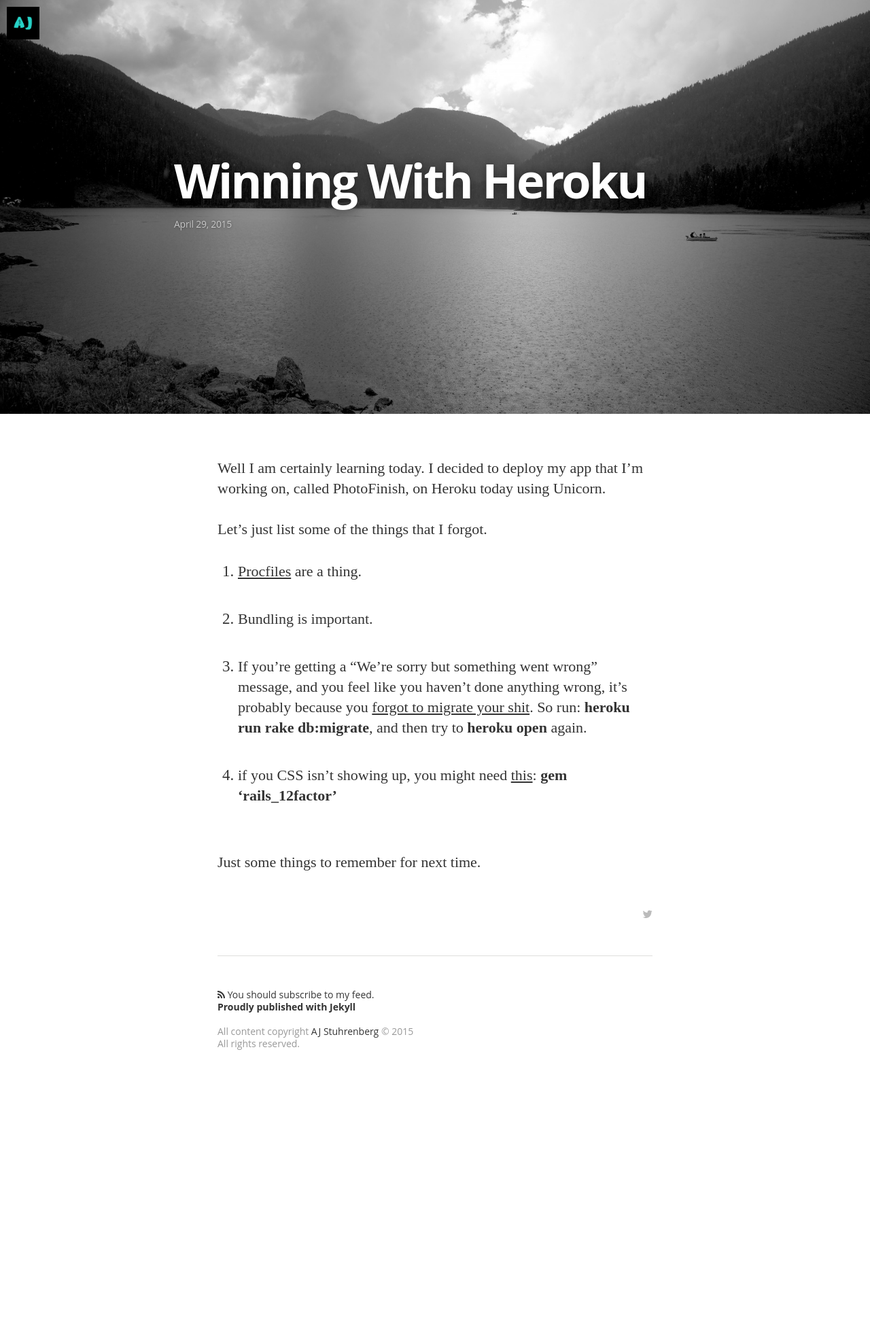
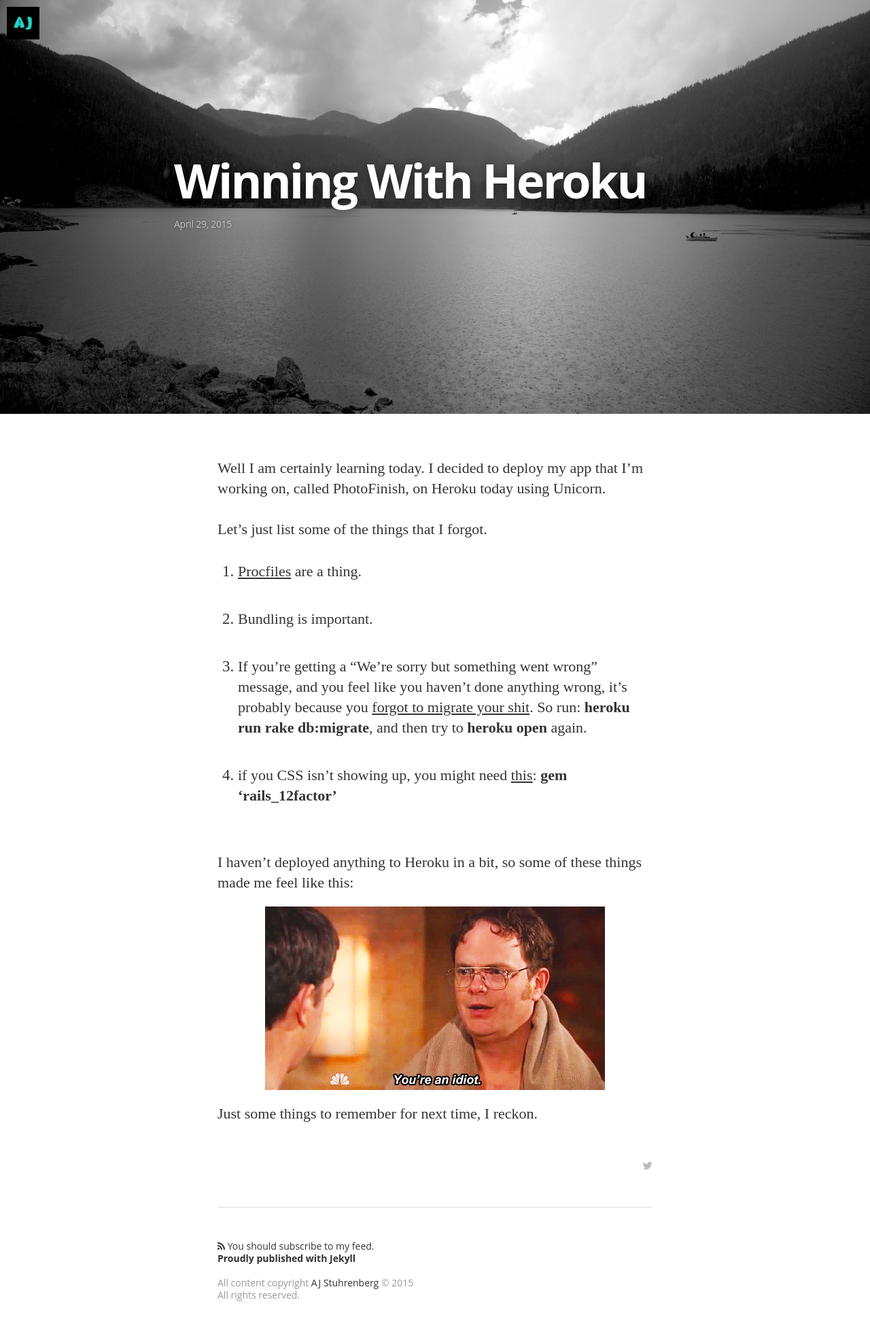
Before and after one commit to aj9045/aj9045.github.io, a Jekyll site: the page built from _posts/2015-04-29-winning-with-heroku.md, in a window 1280 px wide. Shown: the whole page at 68% size. Built offline with Jekyll 4.4.1, drawn with Linux system fonts in a browser that asks for light colours; nearby versions of some CDN libraries; some web fonts are replaced; Markdown is read by kramdown in place of the engine named in the settings; before the commit the page ends 1596 px from its top, so only the background shows below that.

Commit message:
add two images to finish blog post and center images in css

```diff
--- a/_posts/2015-04-29-winning-with-heroku.md
+++ b/_posts/2015-04-29-winning-with-heroku.md
@@ -15,6 +15,11 @@
 
 3. If you're getting a "We're sorry but something went wrong" message, and you feel like you haven't done anything wrong, it's probably because you <a href="http://stackoverflow.com/questions/20924389/heroku-were-sorry-but-something-went-wrong">forgot to migrate your shit</a>. So run: <span class="keyword">heroku run rake db:migrate</span>, and then try to <span class="keyword">heroku open</span> again.
 
+
 4. if you CSS isn't showing up, you might need <a href="https://devcenter.heroku.com/articles/ruby-support#injected-plugins">this</a>: <span class="keyword">gem 'rails_12factor'</span>
 
-Just some things to remember for next time.
+
+
+I haven't deployed anything to Heroku in a bit, so some of these things made me feel like this:
+<img src="/assets/images/idiot.gif">
+Just some things to remember for next time, I reckon.
--- a/css/main.sass
+++ b/css/main.sass
@@ -443,7 +443,7 @@
         margin-bottom: 0
     img
       max-width: 100%
-      margin: 20px 0
+      margin: 20px auto
       display: block
     .inline-blog-img
       width: 200px
```
Also changed, not shown: assets/images/duh.gif (added), assets/images/idiot.gif (added), 5 other files.
